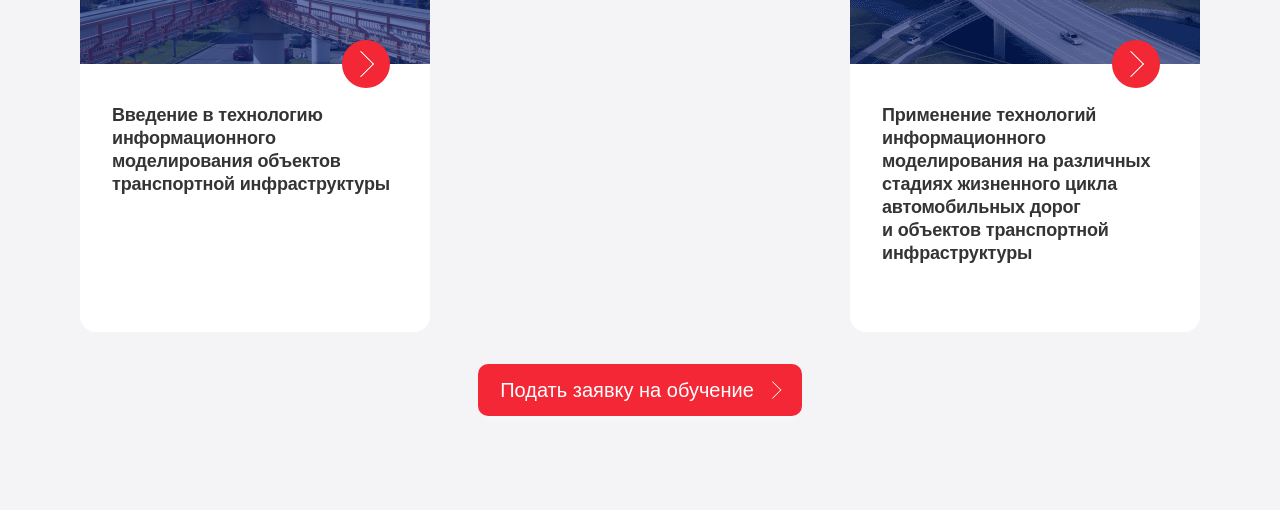
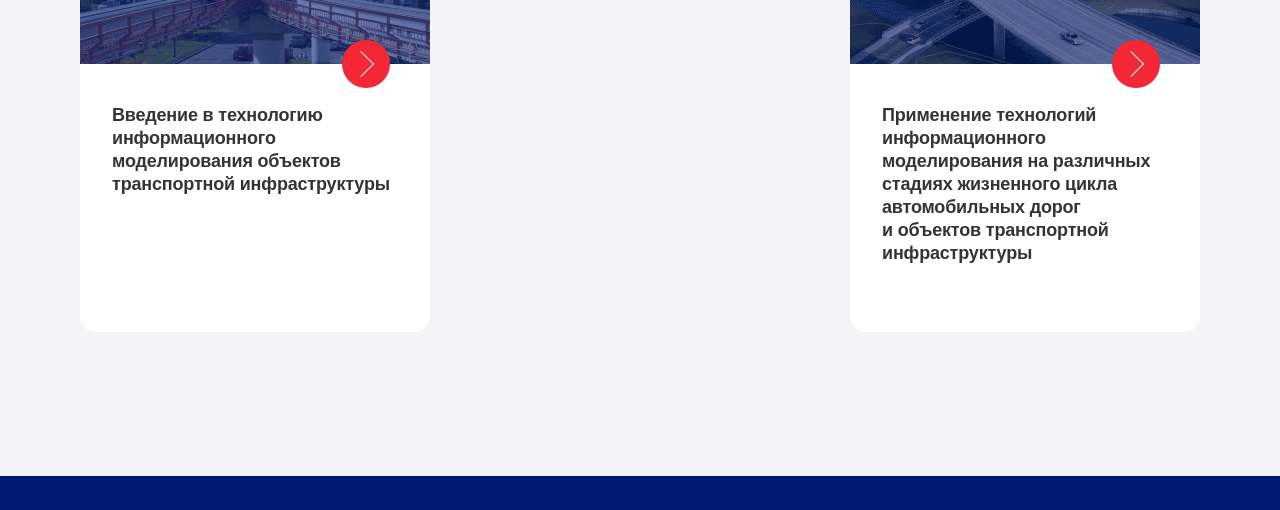
Before and after one commit to Medjestik/psal-page, a React app: page / in a window 1280 px wide. Shown: the part 3282-3792 px from the top of the page. Built offline with nearby package versions, Linux system fonts and the light colour scheme; a web font is replaced by a local one.

Commit message:
feat: change links dpo

```diff
--- a/src/components/Programs/Programs.js
+++ b/src/components/Programs/Programs.js
@@ -40,7 +40,13 @@
                   ))
                 }
               </div>
-              <div className={`programs__btn ${elem.active ? '' : 'programs__btn_type_block'}`}></div>
+              {
+                elem.active
+                ?
+                <div className='programs__btn' onClick={() => programInfo(elem)}></div>
+                :
+                <div className='programs__btn programs__btn_type_block'></div>
+              }
             </div>
             <div className='programs__bottom'>
               <p className='programs__text'>{elem.name}</p>
@@ -51,7 +57,7 @@
       </ul>
 
       <div className='programs__link-container'>
-        <a className='programs__link' href='https://forms.yandex.ru/u/6343d6cf9f6bab2789f7429c/' target='_blank' rel='noreferrer'>Подать заявку на обучение</a>
+
       </div>
 
       {
--- a/src/components/Qualification/Qualification.js
+++ b/src/components/Qualification/Qualification.js
@@ -60,7 +60,13 @@
                   }
                   <span className='programs__tag programs__tag_type_hours'>{elem.hours} ч.</span>
                 </div>
-                <div className={`programs__btn ${elem.active ? '' : 'programs__btn_type_block'}`} onClick={() => programInfo(elem)}></div>
+                {
+                  elem.active
+                  ?
+                  <div className='programs__btn' onClick={() => programInfo(elem)}></div>
+                  :
+                  <div className='programs__btn programs__btn_type_block'></div>
+                }
               </div>
               <div className='programs__bottom'>
                 <p className='programs__text'>{elem.name}</p>
@@ -91,7 +97,7 @@
           <div className='qualification__info-separate'></div>
           <div className='qualification__info-request'>
             <p className='qualification__info-text'>Для обучения профессорско-преподавательского состава и других категорий работников транспортных образовательных организаций по предлагаемым программам необходимо до 31 октября 2022 года централизованно от образовательной организации заполнить заявку на обучение.</p>
-            <a className='qualification__info-request-btn' href='https://forms.yandex.ru/u/6343d6cf9f6bab2789f7429c/' target='_blank' rel='noreferrer'>Подать заявку</a>
+
             <p className='qualification__info-text qualification__info-text_type_margin-top qualification__info-text_type_contact'>Контактное лицо в Российском университете транспорта – Петрова Лариса Вячеславовна.</p>
             <p className='qualification__info-text qualification__info-text_type_margin-top qualification__info-text_type_contact'>Телефон: +7(499)262-93-26 или +7(903)016-06-15</p>
             <p className='qualification__info-text qualification__info-text_type_margin-top qualification__info-text_type_contact'>Электронная почта – plv@raps.edu.ru</p>
--- a/src/utils/dpo.js
+++ b/src/utils/dpo.js
@@ -60,7 +60,7 @@
     date: '14.11.2022 — 02.12.2022',
     link: 'https://forms.yandex.ru/u/636b9c63c417f30320e26aa0/',
     id: '1',
-    active: false,
+    active: true,
   },
   {
     name: 'Дистанционные образовательные технологии в\u00A0профессиональном образовании',
@@ -70,7 +70,7 @@
     date: '14.11.2022 — 09.12.2022',
     link: 'https://forms.yandex.ru/u/636b9c63c417f30320e26aa0/',
     id: '2',
-    active: false,
+    active: true,
   },
   {
     name: 'Правовая и антикоррупционная культура научно-педагогических работников образовательных организаций',
@@ -80,7 +80,7 @@
     date: '15.11.2022 — 02.12.2022',
     link: 'https://forms.yandex.ru/u/636b8ce4693872d796bb186c/',
     id: '3',
-    active: false,
+    active: true,
   },
   {
     name: 'Цифровая трансформация в\u00A0экономике',
@@ -90,7 +90,7 @@
     date: '14.11.2022 — 09.12.2022',
     link: 'https://forms.yandex.ru/u/636b9c63c417f30320e26aa0/',
     id: '4',
-    active: false,
+    active: true,
   },
   {
     name: 'Общий курс железных дорог. Введение',
@@ -110,7 +110,7 @@
     date: '14.11.2022 — 09.12.2022',
     link: 'https://forms.yandex.ru/u/636b9c63c417f30320e26aa0/',
     id: '6',
-    active: false,
+    active: true,
   },
   {
     name: 'Введение в\u00A0технологию информационного моделирования объектов транспортной инфраструктуры',
@@ -120,7 +120,7 @@
     date: '21.11.2022 — 16.12.2022',
     link: 'https://forms.yandex.ru/u/636b9dba068ff0031caf7909/',
     id: '7',
-    active: false,
+    active: true,
   },
   {
     name: 'Применение технологий информационного моделирования на\u00A0различных стадиях жизненного цикла автомобильных дорог и\u00A0объектов транспортной инфраструктуры',
@@ -130,6 +130,6 @@
     date: '14.11.2022 — 09.12.2022',
     link: 'https://forms.yandex.ru/u/636b9c63c417f30320e26aa0/',
     id: '9',
-    active: false,
+    active: true,
   },
 ]
```
Also changed, not shown: build/asset-manifest.json, build/index.html, build/static/js/main.0eddcb42.js.LICENSE.txt (renamed from build/static/js/main.4a90e4d4.js.LICENSE.txt), 4 other files.
